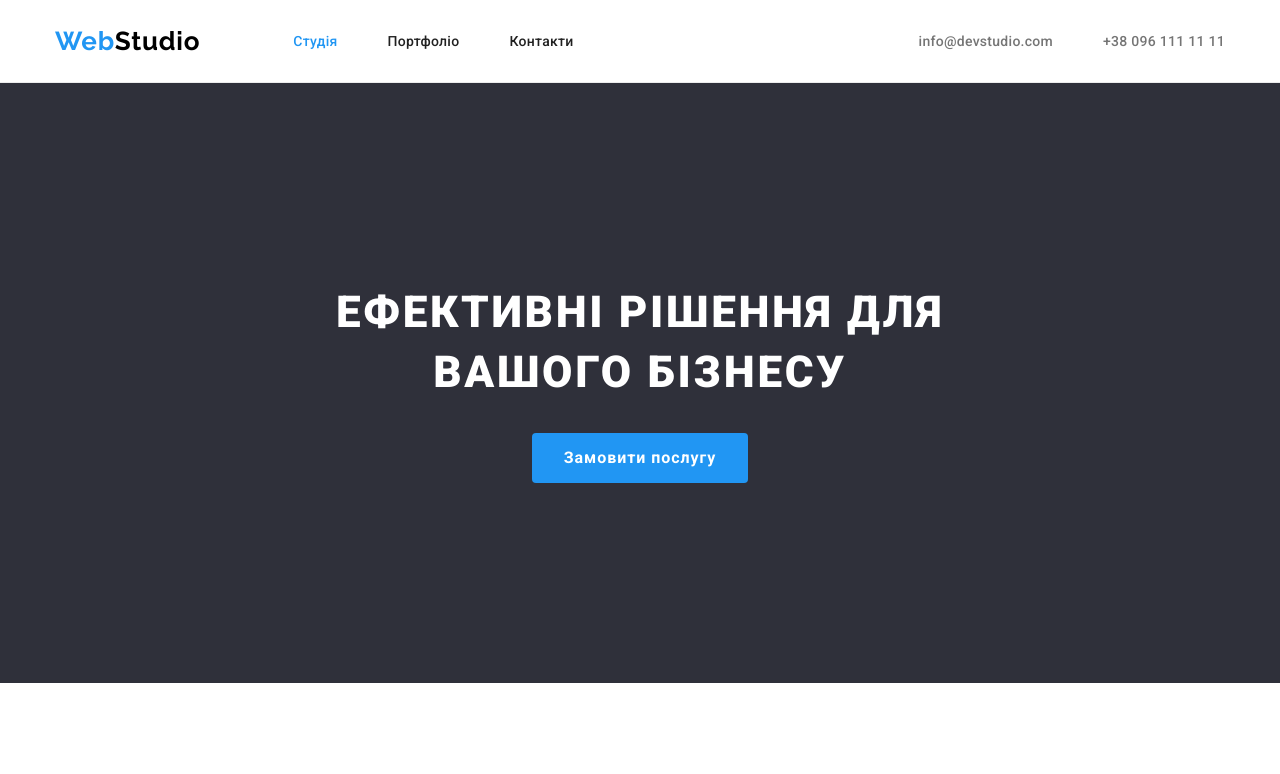
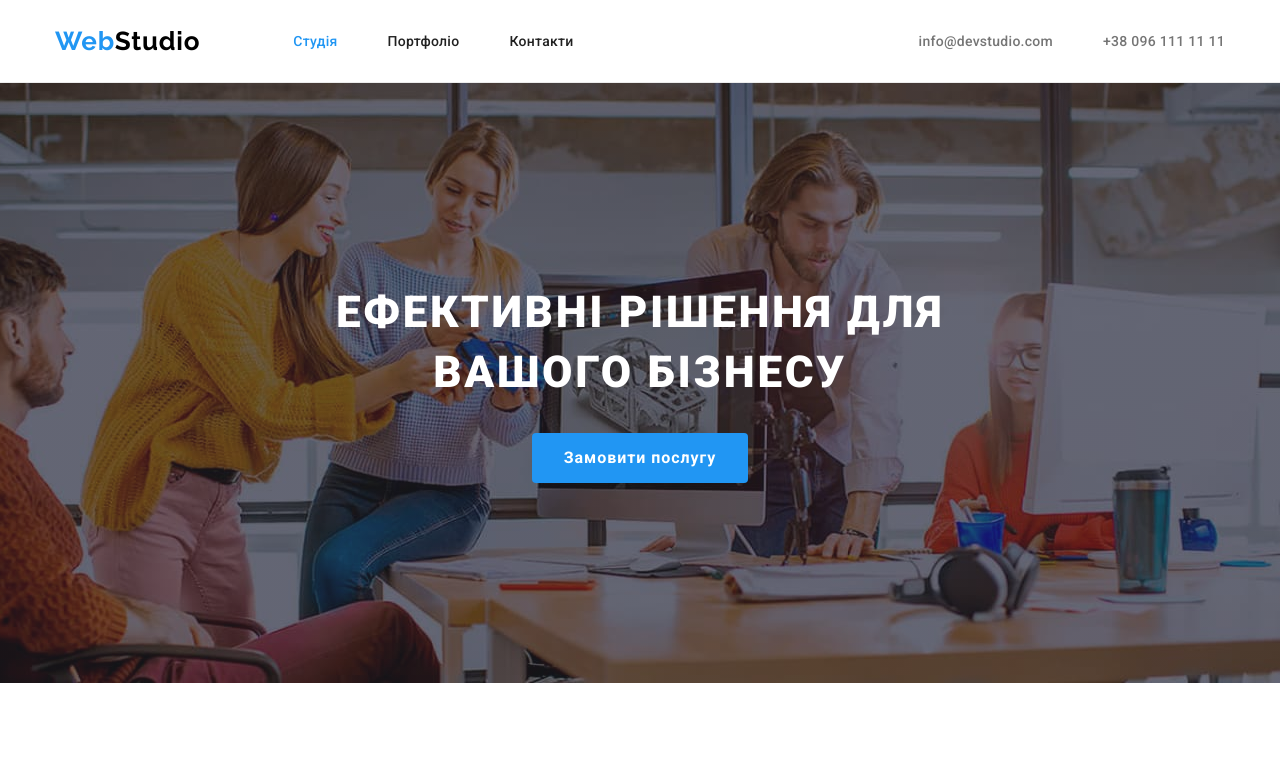
Before and after one commit to mku777/goit-markup-hw-04, a plain HTML site: page index.html in a window 1280 px wide. Shown: the top 774 px of the page. Drawn offline with nearby package versions, Linux system fonts and the light colour scheme.

Commit message:
hero upd

```diff
--- a/css/styles.css
+++ b/css/styles.css
@@ -127,6 +127,24 @@ ul {
 /* Cтили для index.html */
 
 /* Hero */
+
+
+.overlay {
+  max-width: 1600px;
+  height: 600px;
+  margin-left: auto;
+  margin-right: auto;
+  background-image:linear-gradient(
+    to right,
+    rgba(47, 48, 58, 0.4),
+    rgba(47, 48, 58, 0.4)
+  ), url(../images/background.jpg);
+
+  background-position: center;
+  background-size: cover;
+  background-repeat: no-repeat;
+}
+
 .hero {
   box-sizing: content-box;
   text-align: center;
--- a/index.html
+++ b/index.html
@@ -35,13 +35,14 @@
     </div>
   </header>
   <!--Главное окно-->
-  <section class="section-hero hero">
+  <section class="hero">
+    <div class="overlay">
     <h1 class="hero-title"> Ефективні рішення для <br> вашого бізнесу</h1>
     <div class="hero-button">
       <button type="button" class="button">Замовити послугу</button>
     </div>
+  </div>
   </section>
-  <div class="container"></div>
   <main>
     <!--Преимущества-->
     <section class="section">
```
